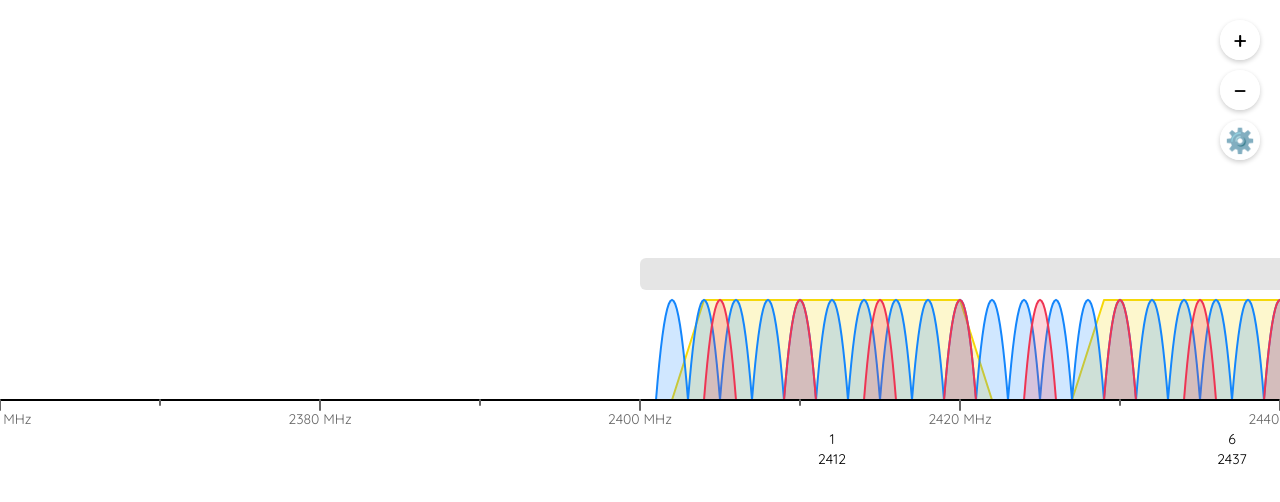
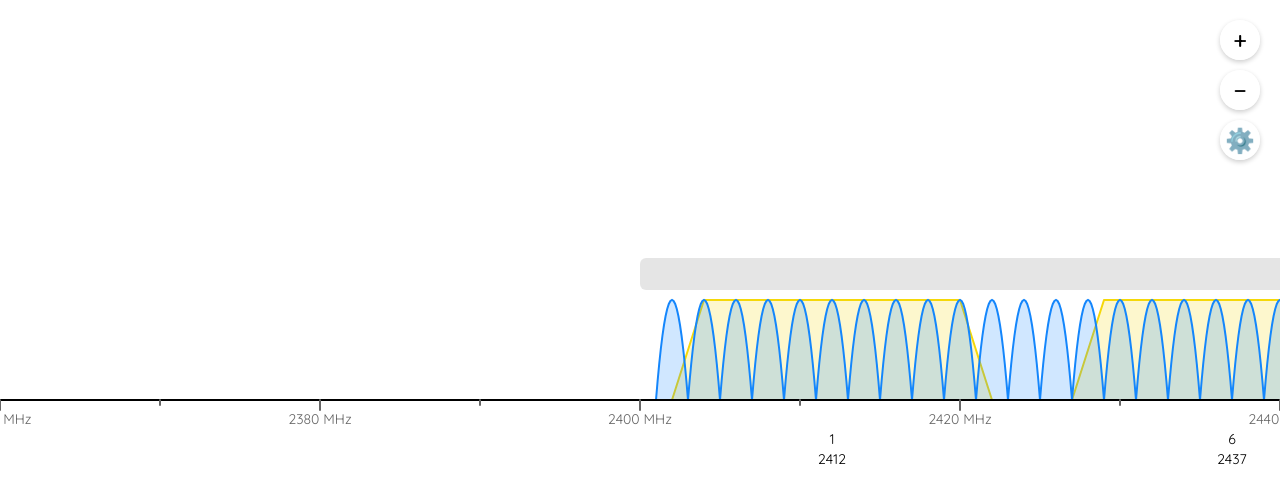
Before and after one commit to PotatoFi/spectrum, a plain HTML site: page spectrum-chart.html in a window 1280 px wide. Drawn offline with Linux system fonts and the light colour scheme.

Commit message:
Cleanup, added a couple of bands, adjusted signature colors

```diff
--- a/spectrum-chart.html
+++ b/spectrum-chart.html
@@ -146,7 +146,7 @@
                     >
                     <h4>Zigbee</h4>
                     <label
-                        ><input type="checkbox" id="show-zigbee" checked />
+                        ><input type="checkbox" id="show-zigbee" />
                         Zigbee</label
                     >
                     <label
@@ -202,7 +202,7 @@
             let showBluetooth = true;
             let showBluetoothChannels = false;
             let showBluetoothFrequencies = false;
-            let showZigbee = true;
+            let showZigbee = false;
             let showZigbeeChannels = false;
             let showZigbeeFrequencies = false;
             let showBandLabels = true;
@@ -246,7 +246,7 @@
             const LABEL_SPACING = 20; // vertical spacing between labels
             const BASE_LABEL_OFFSET = 20; // initial offset from baseline
 
-            // Zoom teirs
+            // Zoom tiers
             const zoomTiers = {
                 lowest: {
                     threshold: 0.25,
@@ -311,6 +311,8 @@
             };
 
             const bands = [
+                { name: "900 MHz", start: 902, stop: 928 },
+                { name: "CBRS", start: 3550, stop: 3700 },
                 { name: "2.4 GHz", start: 2400, stop: 2500 },
                 { name: "5 GHz", start: 5170, stop: 5835 },
                 { name: "6 GHz", start: 5925, stop: 7125 },
```
